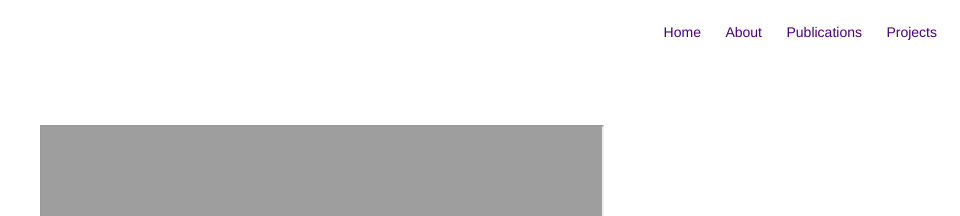
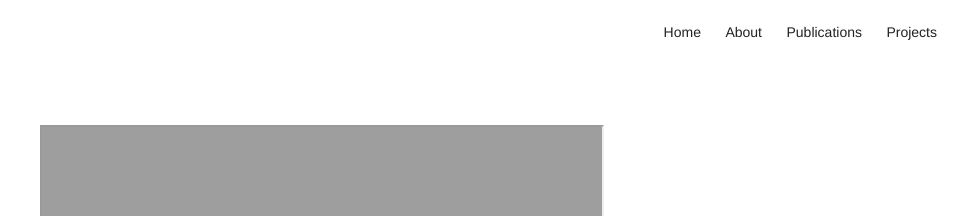
Before and after one commit to sr-gi/me, a Jekyll site: the page built from resume.md, in a window 1280 px wide. Shown: the top 216 px of the page, without its empty margins (320-1280 px from the left). Built offline with Jekyll 4.4.1, drawn with Linux system fonts in a browser that asks for light colours.

Commit message:
Changes nav link color to black

```diff
--- a/_sass/components/nav.sass
+++ b/_sass/components/nav.sass
@@ -29,6 +29,7 @@
             padding-bottom: 7px
             transition: all .2s ease-in-out
             border-bottom: 0.5px solid transparent
+            color: $beta
 
             &:hover
                 border-color: $gama
```
